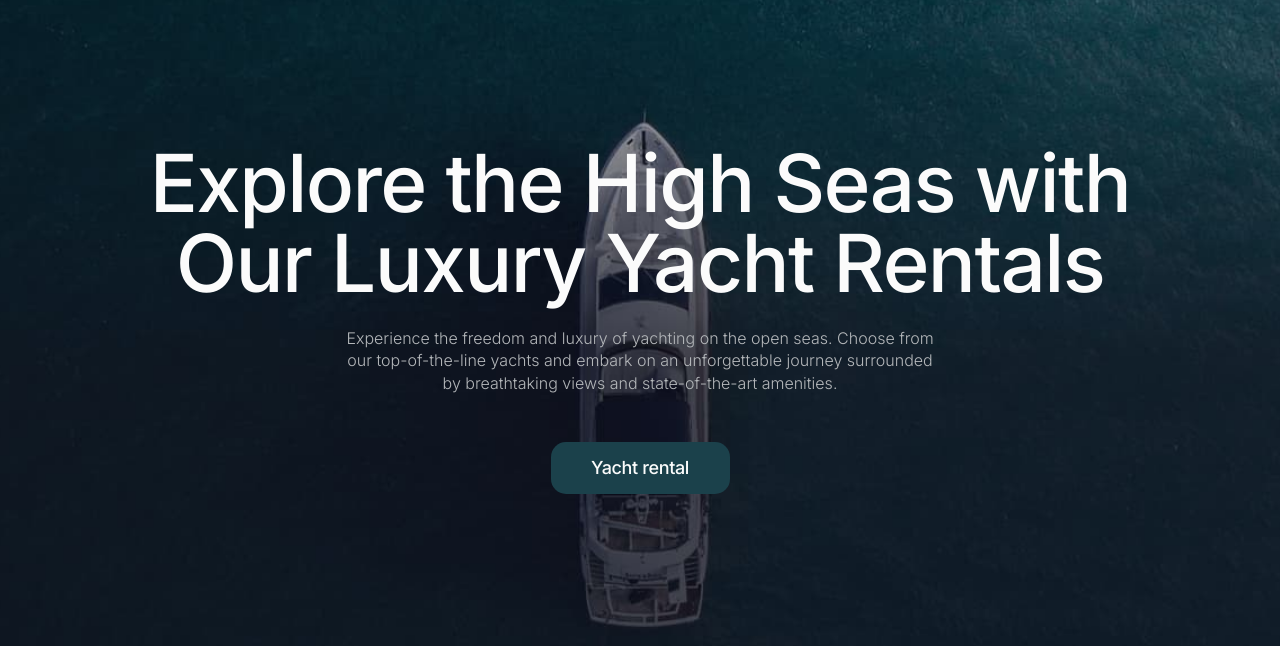
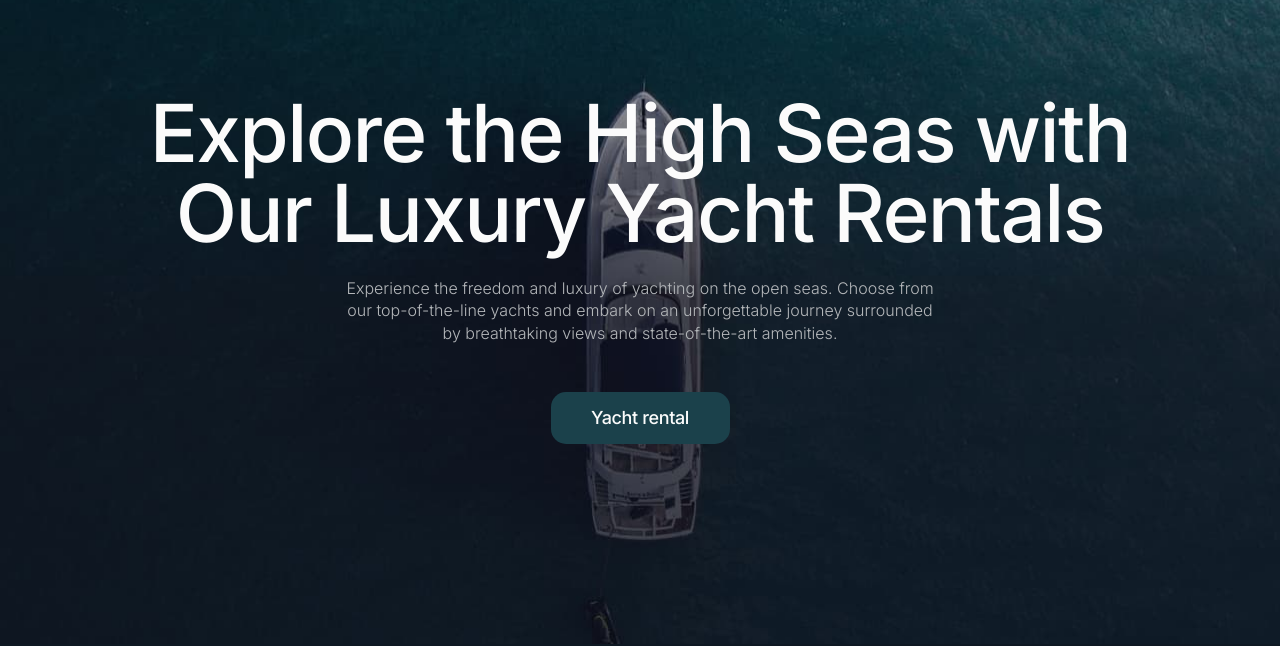
Before and after one commit to SergeyKorobka/html-blended-starter-mod-5-6, a website built with Vite: page src/index.html in a window 1280 px wide. Shown: the part 157-803 px from the top of the page. Built offline with nearby package versions, Linux system fonts and the light colour scheme.

Commit message:
fix padding

```diff
--- a/src/css/common.css
+++ b/src/css/common.css
@@ -56,20 +56,20 @@ img {
 
 .container {
   max-width: 375px;
-  padding: 20px 0;
+  padding: 0 20px;
   margin: 0 auto;
 }
 
 @media screen and (min-width: 768px) {
   .container {
     max-width: 768px;
-    padding: 32px 0;
+    padding: 0 32px;
   }
 }
 
 @media screen and (min-width: 1280px) {
   .container {
     max-width: 1280px;
-    padding: 50px 0;
+    padding: 0 50px;
   }
 }
```
